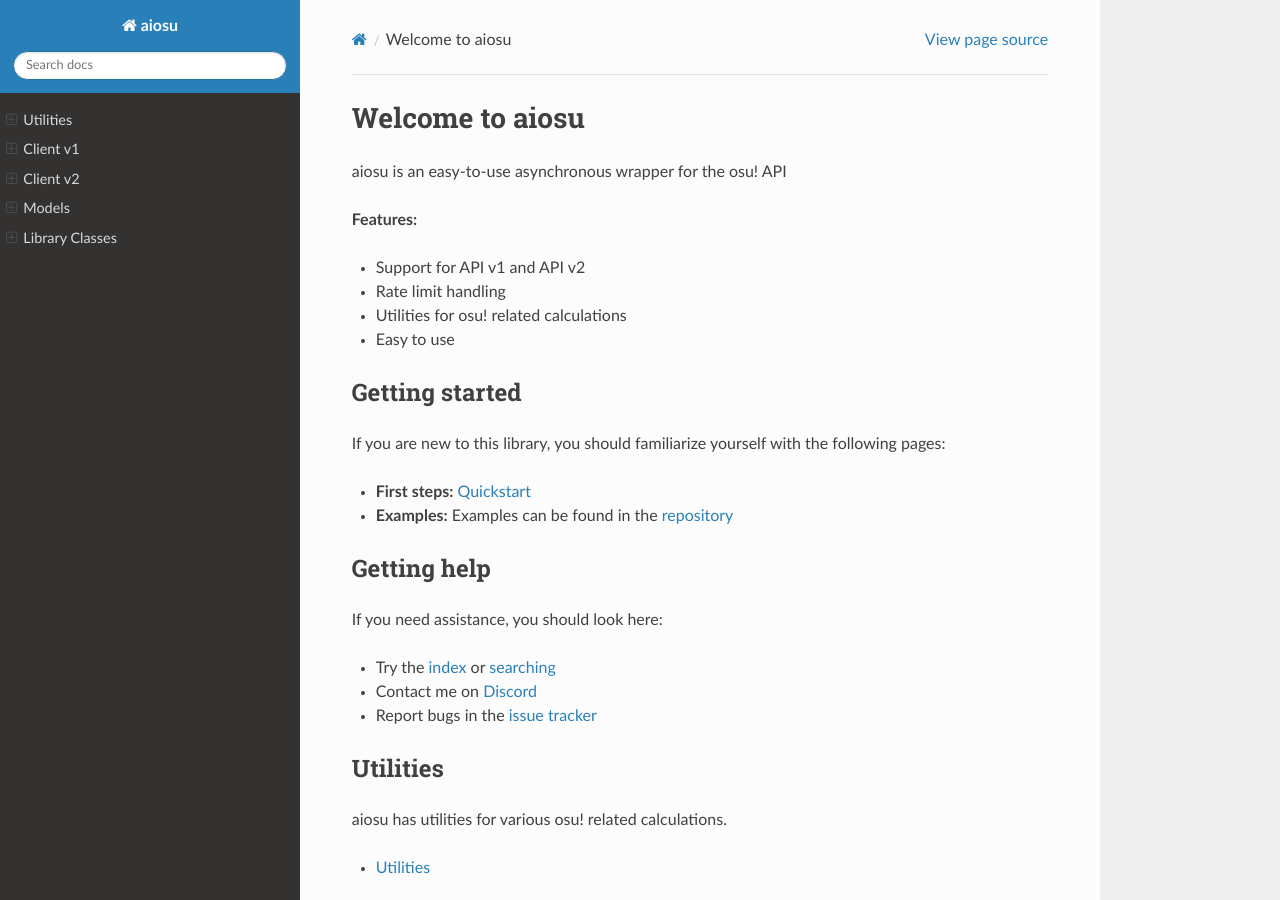
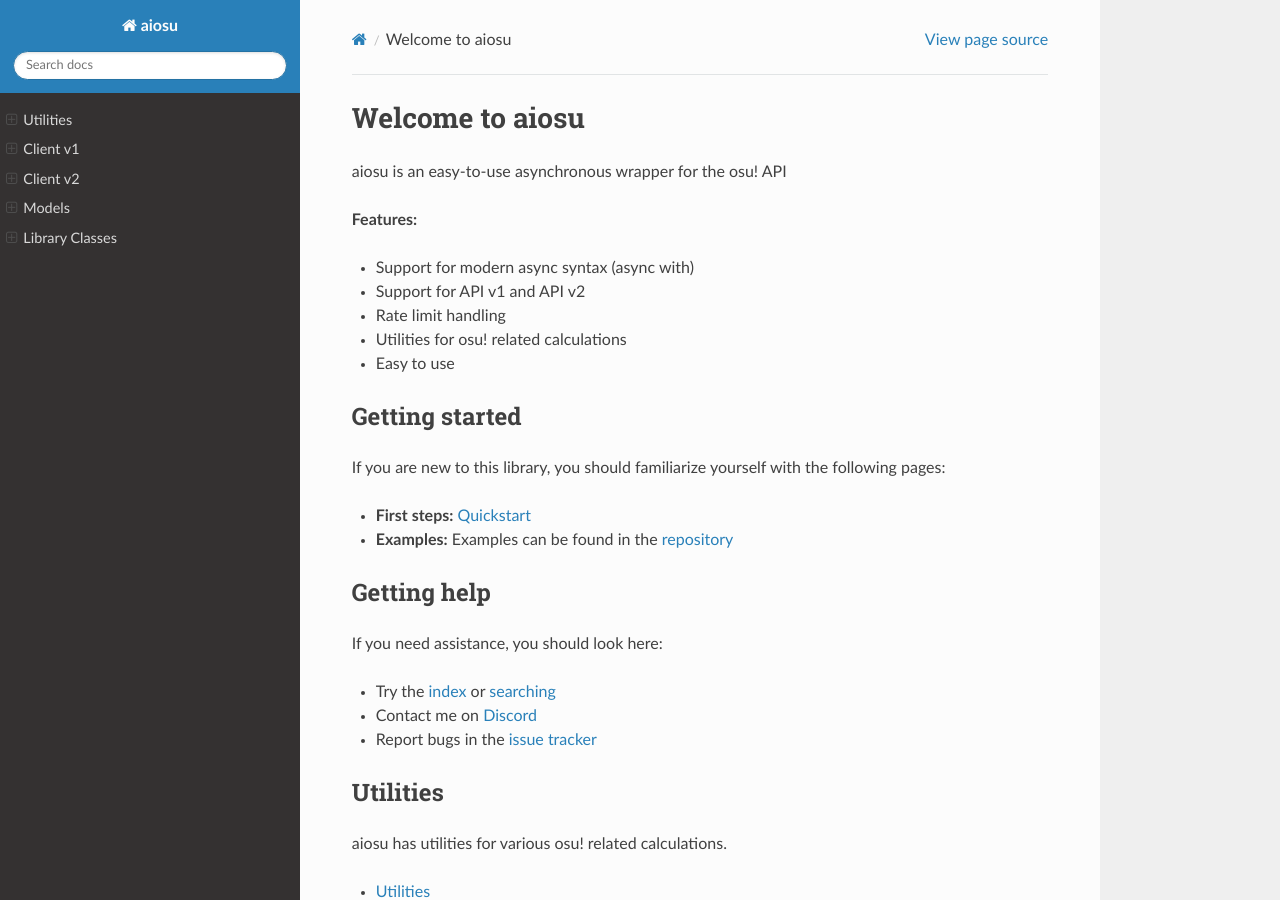
Before and after one commit to NiceAesth/aiosu, a Sphinx documentation site: the page built from docs/source/index.rst, in a window 1280 px wide and 900 px high. Built offline with Sphinx 7.4.7 and the Read the Docs theme 2.0.0, drawn with Linux system fonts in a browser that asks for light colours.

Commit message:
docs: update readmes

```diff
--- a/README.rst
+++ b/README.rst
@@ -3,12 +3,13 @@
 
 |Python| |pypi| |pre-commit.ci status| |rtd| |pytest| |mypy| |codacy|
 
-Simple and fast osu! API v1 and v2 library
+Simple and fast asynchronous osu! API v1 and v2 library with various utilities.
 
 
 Features
 --------
 
+- Support for modern async syntax (async with)
 - Support for API v1 and API v2
 - Rate limit handling
 - Utilities for osu! related calculations
--- a/docs/source/index.rst
+++ b/docs/source/index.rst
@@ -10,6 +10,7 @@
 
 **Features:**
 
+- Support for modern async syntax (async with)
 - Support for API v1 and API v2
 - Rate limit handling
 - Utilities for osu! related calculations
```
